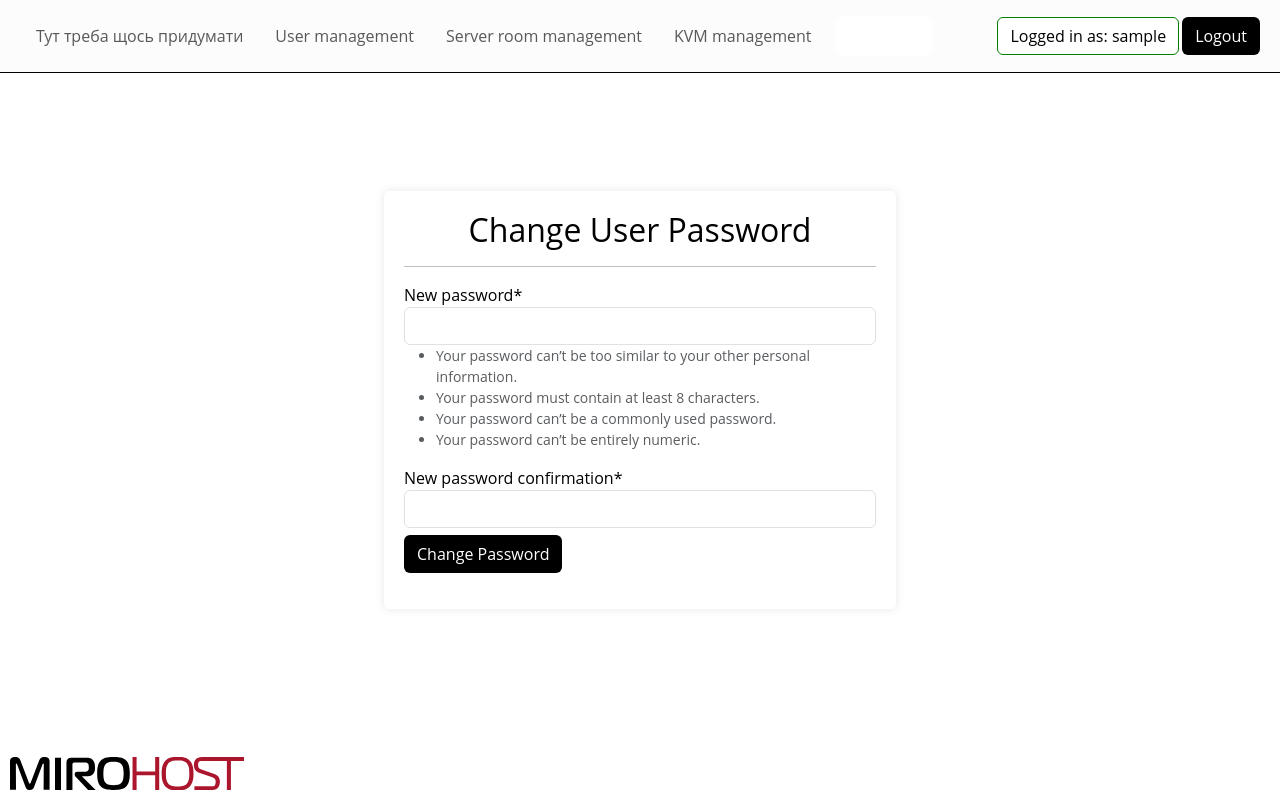
After one commit to Geksus/kvm, a Django app: page /reset_user_password/1/ in a window 1280 px wide. The commit adds this page. Run offline with Django 4.2, Linux system fonts and the light colour scheme; the visitor is signed in with stand-in values (Sample User, id 1); data comes from the database, SQL or seed files in the repository; some libraries are stand-ins or nearby versions.

Commit message:
Added set password

```diff
--- a/kvmwebapp/forms.py
+++ b/kvmwebapp/forms.py
@@ -1,7 +1,6 @@
 import re
 
 from django import forms
-from django.core import validators
 
 from .models import KVM_user, ServerRoom, KVM
 from django.contrib.auth.models import User as DjangoUser
@@ -94,7 +93,6 @@ class DjangoUserCreationForm(forms.ModelForm):
         return cleaned_data
 
 
-
 class CreateServerRoomForm(forms.ModelForm):
     class Meta:
         model = ServerRoom
--- a/kvmwebapp/urls.py
+++ b/kvmwebapp/urls.py
@@ -20,7 +20,7 @@ from kvmwebapp.views import (
     UpdateServerRoom,
     toggle_rack_port_active,
     SelectKVMPortView,
-    UpdateUser, UserPasswordUpdateView,
+    UpdateUser, UserPasswordUpdateView, reset_user_password,
 )
 
 app_name = "kvmwebapp"
@@ -63,4 +63,5 @@ urlpatterns = [
     ),
     path("update_user/<int:pk>/", UpdateUser.as_view(), name="update_user"),
     path('change_password/<int:user_id>/', UserPasswordUpdateView.as_view(), name='change_password'),
+    path('reset_user_password/<int:user_id>/', reset_user_password, name='reset_user_password'),
 ]
--- a/kvmwebapp/views.py
+++ b/kvmwebapp/views.py
@@ -5,7 +5,7 @@ from django.contrib import messages
 from django.contrib.auth.models import User as DjangoUser
 from django.contrib.auth import authenticate, login, logout, update_session_auth_hash
 from django.contrib.auth.decorators import login_required, user_passes_test
-from django.contrib.auth.forms import AuthenticationForm, PasswordChangeForm
+from django.contrib.auth.forms import AuthenticationForm, PasswordChangeForm, SetPasswordForm
 from django.contrib.auth.mixins import LoginRequiredMixin, UserPassesTestMixin
 from django.http import JsonResponse, HttpResponseRedirect, HttpResponseForbidden
 from django.urls import reverse_lazy
@@ -273,7 +273,7 @@ def getting_data(request):
 
 def user_info(request, user_id):
     user = get_object_or_404(DjangoUser, pk=user_id)
-    if request.user.is_superuser:
+    if request.user.is_superuser or request.user.username == DjangoUser.objects.get(id=user_id).username:
         user_data = {
             "username": user.username,
             "password": user.password,
@@ -281,6 +281,7 @@ def user_info(request, user_id):
             "last_name": user.last_name,
             "email": user.email,
         }
+        print(user_data)
         action_description = f"viewed {user.username} info\n"
         action_log(request.user.username, action_description)
         return JsonResponse(user_data)
@@ -581,7 +582,7 @@ class UpdateUser(UserPassesTestMixin, UpdateView):
             return reverse_lazy("kvmwebapp:index")
 
 
-class UserPasswordUpdateView(View, UserPassesTestMixin):
+class UserPasswordUpdateView(FormView, UserPassesTestMixin):
     template_name = 'password_change.html'
     form_class = PasswordChangeForm
 
@@ -606,6 +607,23 @@ class UserPasswordUpdateView(View, UserPassesTestMixin):
         return render(request, self.template_name, {'form': form, 'user': user})
 
 
+@login_required
+@user_passes_test(lambda u: u.is_superuser)
+def reset_user_password(request, user_id):
+    user = DjangoUser.objects.get(pk=user_id)
+
+    if request.method == 'POST':
+        form = SetPasswordForm(user, request.POST)
+        if form.is_valid():
+            form.save()
+            return redirect('kvmwebapp:user_list')  # Redirect to user list or change page
+    else:
+        form = SetPasswordForm(user)
+
+    return render(request, 'reset_user_password.html', {'form': form, 'user': user})
+
+
+
 def logout_view(request):
     action_description = f"logged out\n"
     action_log(request.user.username, action_description)
@@ -615,7 +633,7 @@ def logout_view(request):
     )  # Replace 'login' with the name of the view you want to redirect to after logout
 
 
-class UserListView(UserPasswordUpdateView, ListView):
+class UserListView(UserPassesTestMixin, ListView):
     model = DjangoUser
     ordering = ["username"]
     template_name = "user_list.html"
--- a/templates/navbar.html
+++ b/templates/navbar.html
@@ -63,7 +63,7 @@
         </li>
         <li class="nav-item">
             <div style="position: absolute; right: 20px; top: 17px">
-                <button class="btn logged-as-button" data-bs-toggle="modal" data-bs-target="#userInfoModal" onclick="showUserInfo({{ user.id }})">Logged in as: {{ user.username }}</button><button class="btn logout-button" onclick="location.href='/logout/'">Logout</button>
+                <button class="btn logged-as-button" data-bs-toggle="modal" data-bs-target="#profileInfoModal" onclick="showProfileInfo({{ user.id }})">Logged in as: {{ user.username }}</button><button class="btn logout-button" onclick="location.href='/logout/'">Logout</button>
             </div>
         </li>
       </ul>
@@ -71,18 +71,18 @@
   </div>
 </nav>
 
-<div class="modal fade" id="userInfoModal" tabindex="-1" aria-labelledby="userInfoModalLabel" aria-hidden="true">
+<div class="modal fade" id="profileInfoModal" tabindex="-1" aria-labelledby="profileInfoModalLabel" aria-hidden="true">
   <div class="modal-dialog">
     <div class="modal-content">
       <div class="modal-header">
-        <h5 class="modal-title" id="userInfoModalLabel">User Information</h5>
+        <h5 class="modal-title" id="profileInfoModalLabel">User Information</h5>
         <button type="button" class="btn-close" data-bs-dismiss="modal" aria-label="Close"></button>
       </div>
       <div class="modal-body">
-        <p>Username: <span id="username">{{ user.username }}</span></p>
-        <p>First name: <span id="first-name">{{ user.first_name }}</span></p>
-        <p>Last name: <span id="last-name">{{ user.last_name }}</span></p>
-        <p>Email: <span id="email">{{ user.email }}</span></p>
+        <p>Username: <span id="profile-username">{{ user.username }}</span></p>
+        <p>First name: <span id="profile-first-name">{{ user.first_name }}</span></p>
+        <p>Last name: <span id="profile-last-name">{{ user.last_name }}</span></p>
+        <p>Email: <span id="profile-email">{{ user.email }}</span></p>
       </div>
       <div class="modal-footer">
         <button type="button" class="btn edit-something-button" onclick="location.href='/update_user/' + {{ user.id }}">Edit User</button>
@@ -94,6 +94,20 @@
 
 
 <script>
-console.log({{ user.id }})
+function showProfileInfo(userId) {
+  // Store the userId that we want to delete when the Delete User button is clicked
+  userIdToDelete = userId;
+
+  // Fetch the user information from your server
+  fetch('/user_info/' + userId)
+    .then(response => response.json())
+    .then(user => {
+      // Set the user information in the modal
+      document.getElementById('profile-username').textContent = user.username;
+      document.getElementById('profile-first-name').textContent = user.first_name;
+      document.getElementById('profile-last-name').textContent = user.last_name;
+      document.getElementById('profile-email').textContent = user.email;
+    });
+}
 </script>
 {% endblock %}
--- /dev/null
+++ b/templates/reset_user_password.html
@@ -0,0 +1,35 @@
+{% block navbar %}
+    {% include "navbar.html" %}
+{% endblock %}
+
+{% load crispy_forms_filters %}
+{% load static %}
+    <link rel="stylesheet" type="text/css" href="{% static "style.css" %}">
+
+<head>
+    <meta charset="UTF-8">
+    <title>Change password</title>
+</head>
+<body>
+  <div class="form-container">
+    <div class="login-form">
+{#      <div class="col-md-6 offset-md-3">#}
+        <h2>Change User Password</h2>
+        <hr>
+        <form method="post">
+          {% csrf_token %}
+          {{ form|crispy }}
+          <div class="form-group">
+            <button type="submit" class="btn change-password-button">Change Password</button>
+          </div>
+        </form>
+      </div>
+    </div>
+{#  </div>#}
+
+<div class="footer">
+  <img src={% static "logo.svg" %} alt="Footer">
+</div>
+
+</body>
+</html>
--- a/templates/user_list.html
+++ b/templates/user_list.html
@@ -1,6 +1,7 @@
 {% block navbar %}
     {% include 'navbar.html' %}
 {% endblock %}
+
 {% load static %}
     <link rel="stylesheet" type="text/css" href="{% static "style.css" %}">
 
@@ -61,7 +62,7 @@
       </div>
       <div class="modal-footer">
         <button type="button" class="btn edit-something-button" onclick="location.href='/update_user/' + userIdToDelete">Edit User</button>
-        <button type="button" class="btn change-password-button" onclick="location.href='/change_password/' + userIdToDelete">Change password</button>
+        <button type="button" class="btn change-password-button" onclick="location.href='/reset_user_password/' + userIdToDelete">Set password</button>
         <button type="button" class="btn delete-something-button" onclick="deleteUser(userIdToDelete); $('#userInfoModal').modal('hide')">Delete User</button>
 {#        <button type="button" class="btn btn-secondary" data-bs-dismiss="modal">Close</button>#}
       </div>
@@ -82,12 +83,14 @@ let userIdToDelete = null;
 function showUserInfo(userId) {
   // Store the userId that we want to delete when the Delete User button is clicked
   userIdToDelete = userId;
+  console.log(userId)
 
   // Fetch the user information from your server
   fetch('/user_info/' + userId)
     .then(response => response.json())
     .then(user => {
       // Set the user information in the modal
+        console.log(user)
       document.getElementById('username').textContent = user.username;
       document.getElementById('first-name').textContent = user.first_name;
       document.getElementById('last-name').textContent = user.last_name;
```
